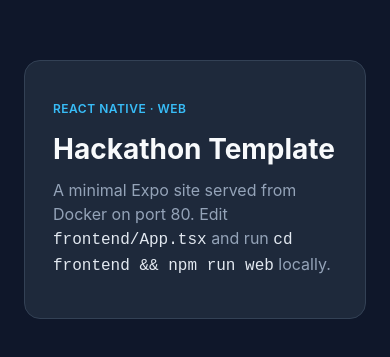
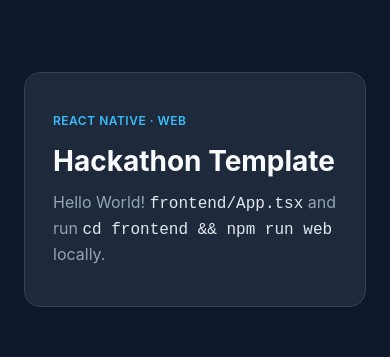
Before and after one commit to fewie27/stanford-hack-the-law-2026, a React Native app in the folder frontend/: screen / in a window 390 px wide. Shown: the part 233-590 px from the top of the page. Built offline with nearby package versions, Linux system fonts and the light colour scheme.

Commit message:
Test Hello World

```diff
--- a/frontend/App.tsx
+++ b/frontend/App.tsx
@@ -11,7 +11,7 @@
         <Text style={styles.badge}>React Native · Web</Text>
         <Text style={styles.title}>Hackathon Template</Text>
         <Text style={styles.subtitle}>
-          A minimal Expo site served from Docker on port 80. Edit{' '}
+          Hello World!{' '}
           <Text style={styles.mono}>frontend/App.tsx</Text> and run{' '}
           <Text style={styles.mono}>cd frontend && npm run web</Text> locally.
         </Text>
```
